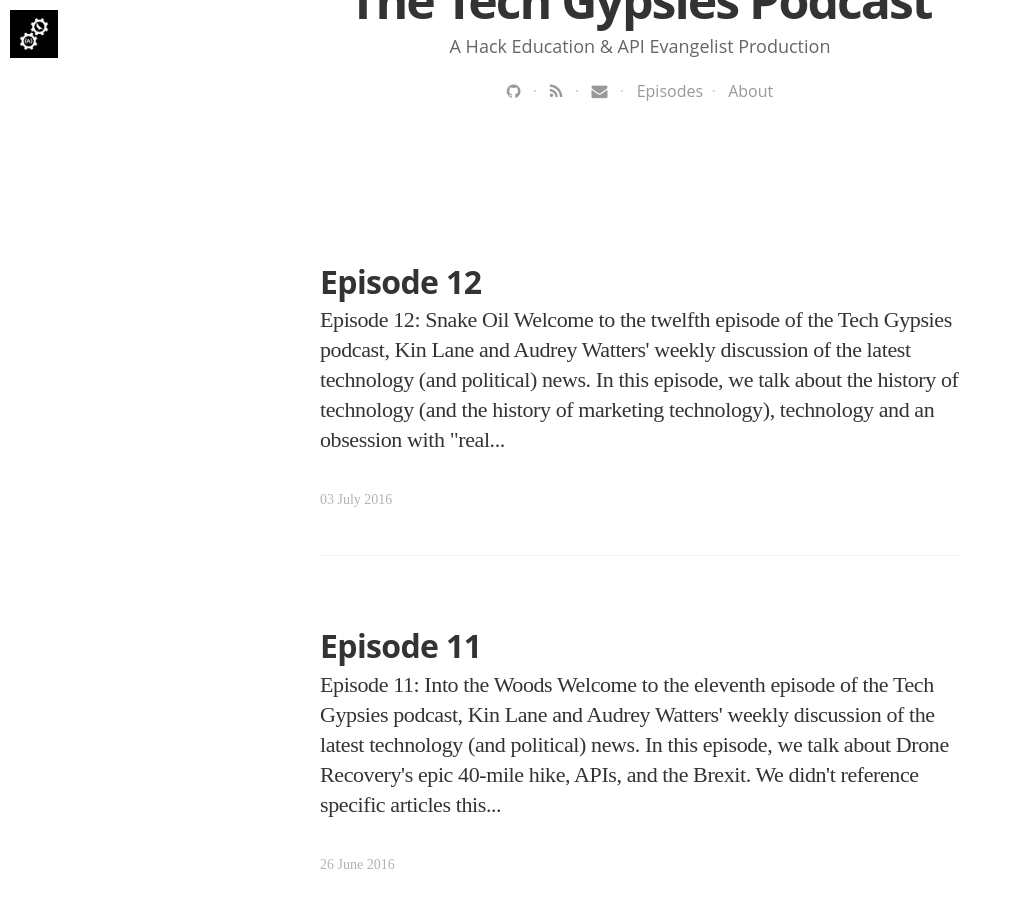
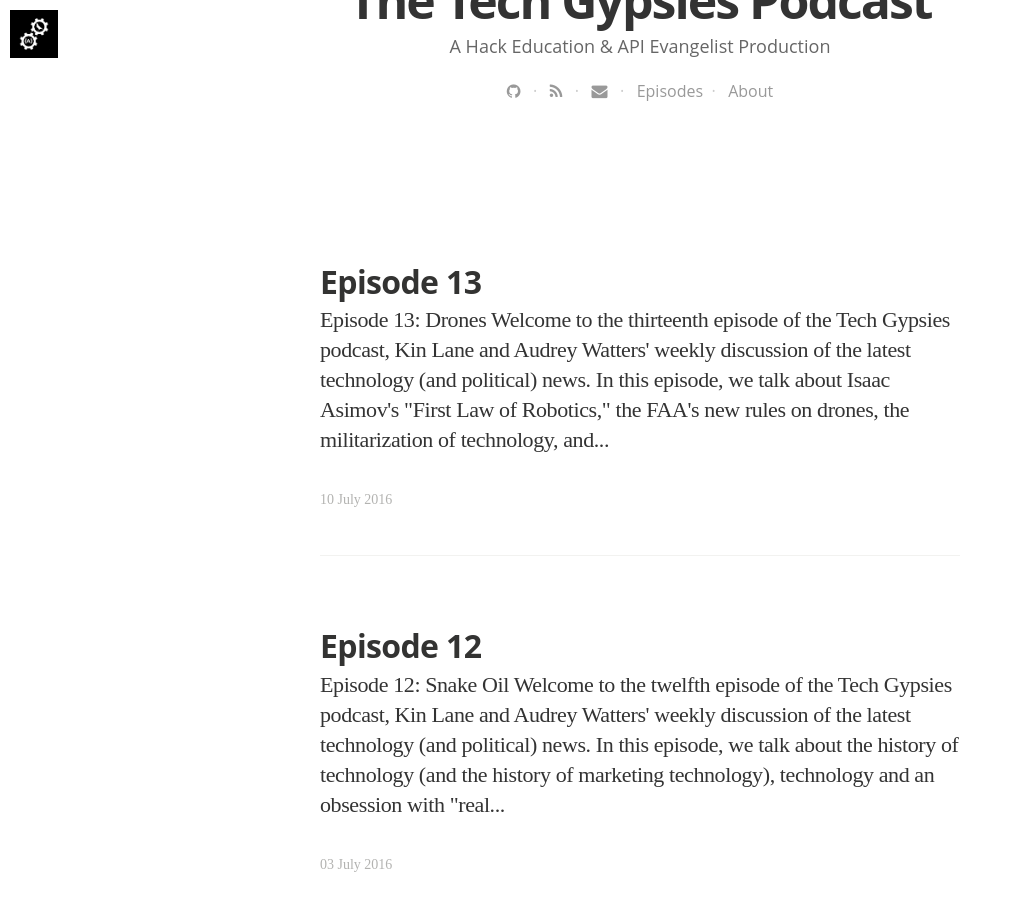
Before and after one commit to Techgypsies/podcast, a Jekyll site: the page built from blog/index.html, in a window 1280 px wide and 900 px high, scrolled down 559 px. Shown: the whole window, without its empty margins (0-1013 px from the left). Built offline with Jekyll 4.4.1, drawn with Linux system fonts in a browser that asks for light colours; nearby versions of some CDN libraries; some web fonts are replaced; the list of posts is cut into pages by our own code; some of the changed text lies outside the part shown.

Commit message:
new episode

```diff
--- a/_data/podcasts.yaml
+++ b/_data/podcasts.yaml
@@ -166,3 +166,17 @@
   tags:
   - Technology
   - Politics
+- title: "Tech Gypsies Episode 13"
+  summary: "In this episode, we talk about Isaac Asimov's 'First Law of Robotics,' the FAA's new rules on drones, the militarization of technology, and killer robots."
+  description: "In this episode, we talk about Isaac Asimov's 'First Law of Robotics,' the FAA's new rules on drones, the militarization of technology, and killer robots."
+  subtitle: "Tech, Scrutinized"
+  image: /assets/images/tech-gypsies-podcast-1500.png
+  audio_file: http://s3.amazonaws.com/techgypsies/tech+gypsies+2016-07-10.mp3
+  audio_length: 51614324
+  sound_cloud: https://soundcloud.com/kinlane/tech-gypsies-2016-07-10
+  duration: '0:35:50'
+  publish_date: "2016-07-10 09:00:00"
+  url: 2016/07/03/episode-13
+  tags:
+  - Technology
+  - Politics
--- /dev/null
+++ b/_posts/2016-07-10-episode-13.html
@@ -0,0 +1,32 @@
+---
+layout: post
+title: "Episode 13"
+date: 2016-07-10 08:35:00 +0000
+tags:
+image: https://s3.amazonaws.com/techgypsies/2016-07-10-closed.jpg
+imagecredits: https://www.flickr.com/photos/143298399@N03/27495956104/in/dateposted/
+---
+<h3>Episode 13: Drones</h3>
+<br />
+<p>Welcome to the thirteenth episode of the Tech Gypsies podcast, <a href="http://kinlane.com">Kin Lane</a> and <a href="http://audreywatters.com">Audrey Watters</a>' weekly discussion of the latest technology (and political) news.</p>
+
+<p>In this episode, we talk about Isaac Asimov's "First Law of Robotics," the FAA's new rules on drones, the militarization of technology, and killer robots.</p>
+
+<p>
+<iframe width="100%" height="166" scrolling="no" frameborder="no" src="https://w.soundcloud.com/player/?url=https%3A//api.soundcloud.com/tracks/273054428&amp;color=ff5500&amp;auto_play=false&amp;hide_related=false&amp;show_comments=true&amp;show_user=true&amp;show_reposts=false"></iframe>
+</p>
+
+<p>Here are the articles we referenced:</p>
+<ul>
+<li>"<a href="https://www.faa.gov/uas/">Unmanned Aircraft Systems</a>" on the FAA's website</li>
+<li>"<a href="http://www.imaging-resource.com/news/2016/07/07/dji-increasing-restrictions-on-where-customers-can-fly-their-drones">Fly with caution: DJI increasing restrictions on where customers can fly their drones</a>" via Imagine Resource</li>
+<li>"<a href="http://www.wsj.com/articles/should-you-be-allowed-to-prevent-drones-from-flying-over-your-property-1463968981">Should You Be Allowed to Prevent Drones From Flying Over Your Property?</a>" in The Wall Street Journal</li>
+<li>"<a href="https://www.washingtonpost.com/national/dad-son-fight-faa-over-gun-firing-flame-throwing-drones/2016/07/04/f2e1f24a-41e7-11e6-a76d-3550dba926ac_story.html">Dad, son fight FAA over gun-firing, flame-throwing drones</a>" in The Washington Post</li>
+<li>"<a href="https://www.theguardian.com/us-news/2016/jul/10/dallas-police-reveal-details-of-bomb-carrying-robot-it-used-as-last-resort">Dallas police reveal details of bomb-carrying robot it used as a 'last resort'</a>" in The Guardian</li>
+<li>"<a href="https://www.emptywheel.net/2016/07/08/the-bomb-robot-drone-killing-precedent/">The Bomb Robot Drone Killing Precedent</a>" by Marcy Wheeler</li>
+</ul>
+
+<blockquote class="twitter-tweet" data-lang="en"><p lang="en" dir="ltr">Under the Second Amendment, shouldn&#39;t all Americans have the right to own killer robots?</p>&mdash; Jeet Heer (@HeerJeet) <a href="https://twitter.com/HeerJeet/status/751597296077373440">July 9, 2016</a></blockquote>
+<script async src="//platform.twitter.com/widgets.js" charset="utf-8"></script>
+<br />
+<p>Feedback is whatever.</p>
--- a/index.html
+++ b/index.html
@@ -10,6 +10,6 @@
 
 <p><a href="http://podcast.techgypsi.es/blog/">Show notes</a> can also be subscribed to <a href="http://podcast.techgypsi.es/blog.xml">via RSS</a>.</p>
 
-<p><strong>Latest Episode: <a href="http://podcast.techgypsi.es/2016/07/03/episode-12">12</a></strong></p>
+<p><strong>Latest Episode: <a href="http://podcast.techgypsi.es/2016/07/10/episode-13">13</a></strong></p>
 
 <p style="text-align: right; font-size:12px"><em>Image credits: <a href="https://flic.kr/p/GTax17">Drone Recovery</a></em></p>
```
